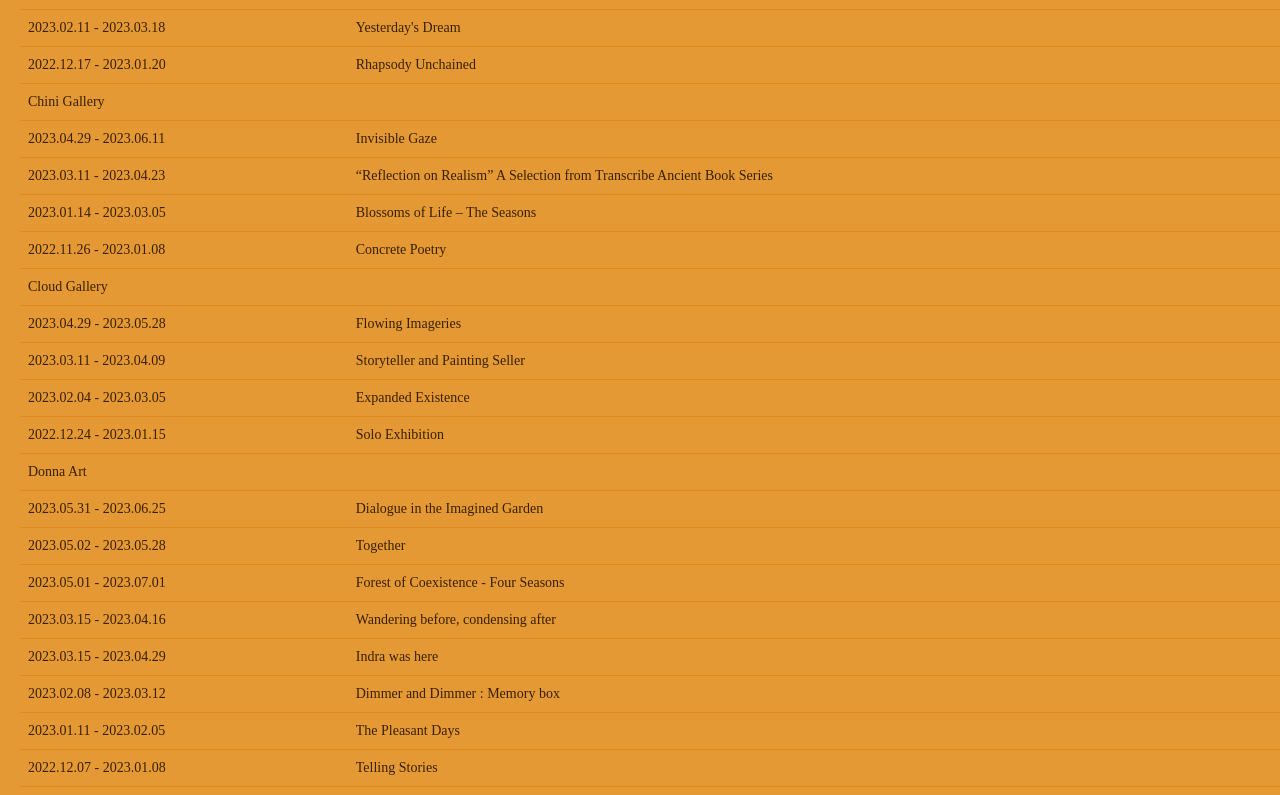
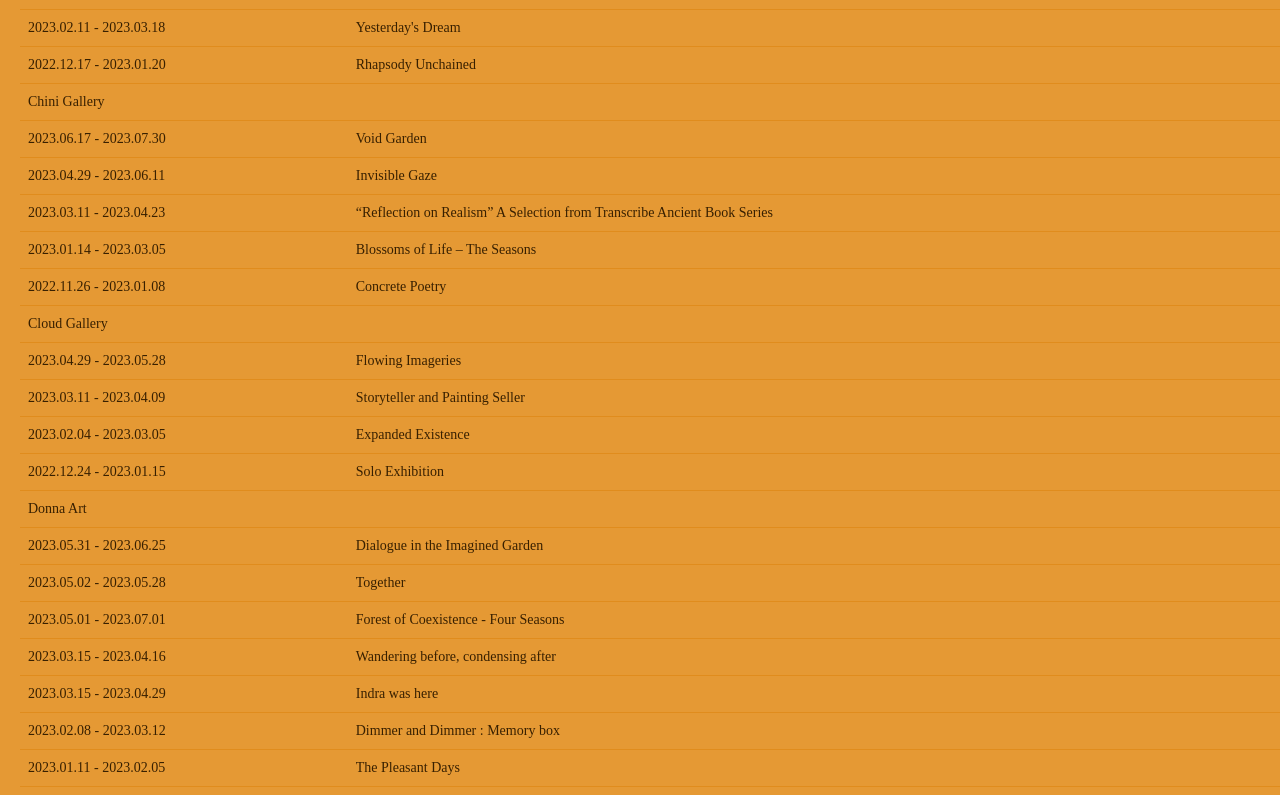
Before and after one commit to tjHsu/gallery-map, a Next.js app: page /events in a window 1280 px wide. Shown: the part 2385-3180 px from the top of the page. Built offline with nearby package versions, Linux system fonts and the light colour scheme; a web font is replaced by a local one.

Commit message:
Update 0618

```diff
--- a/src/constants/Constants.ts
+++ b/src/constants/Constants.ts
@@ -750,6 +750,11 @@ export const GALLERIES = [
     website: "https://www.chinigallery.com/",
     isSeparator: false,
     exhibitions: [{
+      artist: "HSU Yu-Jen, LEE Kuang-Yu",
+      showName: "Void Garden",
+      date: "2023.06.17 - 2023.07.30",
+      openingDate: "2023.06.17 sat 16:30"
+    }, {
       artist: "TSAI Meng Chang",
       showName: "Invisible Gaze",
       date: "2023.04.29 - 2023.06.11",
@@ -2107,6 +2112,26 @@ export const GALLERIES = [
       openingHours: "tue-sat 11:00-19:00"
     }]
   },
+    {
+    name: "TARTCH 得然藝術",
+    englishName: "TARTCH",
+    originalName: "得然藝術",
+    urlName: "TARTCH",
+    website: "https://www.tartch.com/index.aspx",
+    isSeparator: false,
+    exhibitions: [{
+      artist: "Zeng Lin-Yuan, Pan Chi-Fang",
+      showName: "The Light Catchers",
+      date: "2023.06.17 - 2023.07.29",
+      openingDate: ""
+    }],
+    locations: [{
+      locationName: "",
+      address: "114, Taipei City, Neihu District, Section 6, Nanjing E Rd, No. 503",
+      gMapLink: "https://goo.gl/maps/hrhGr6TA1xyd4AyT6",
+      openingHours: "mon-sat 10:00-18:30"
+    }]
+  },
   {
     name: "Tina Keng Gallery 耿畫廊",
     englishName: "Tina Keng Gallery",
```
